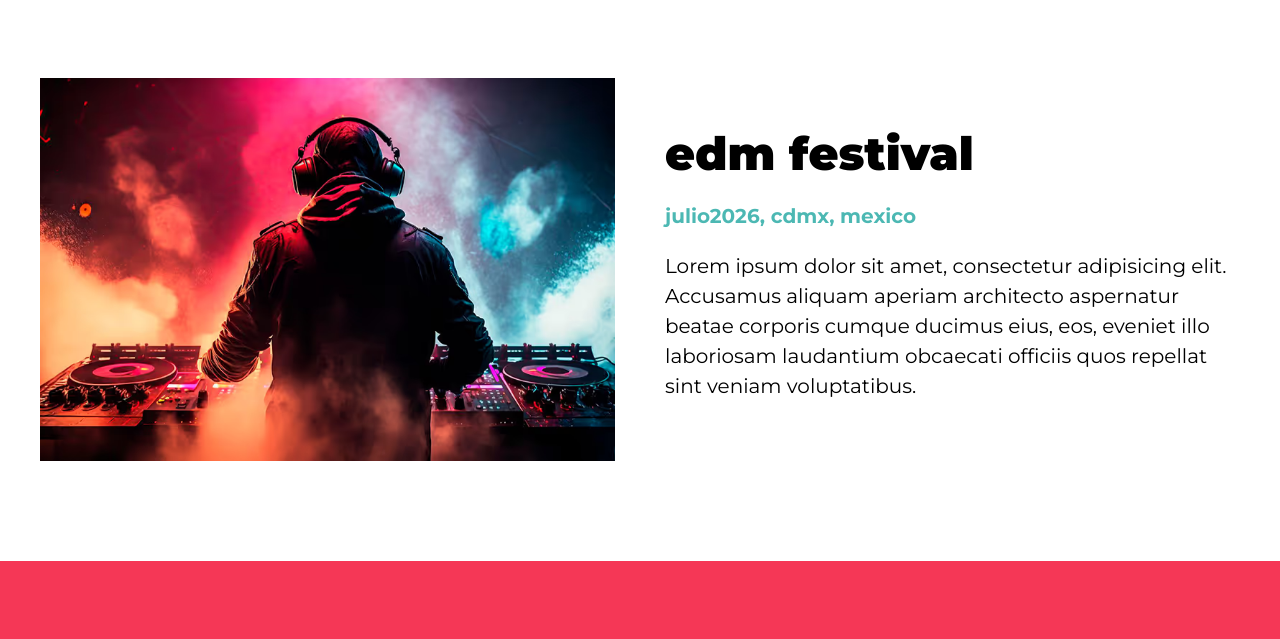
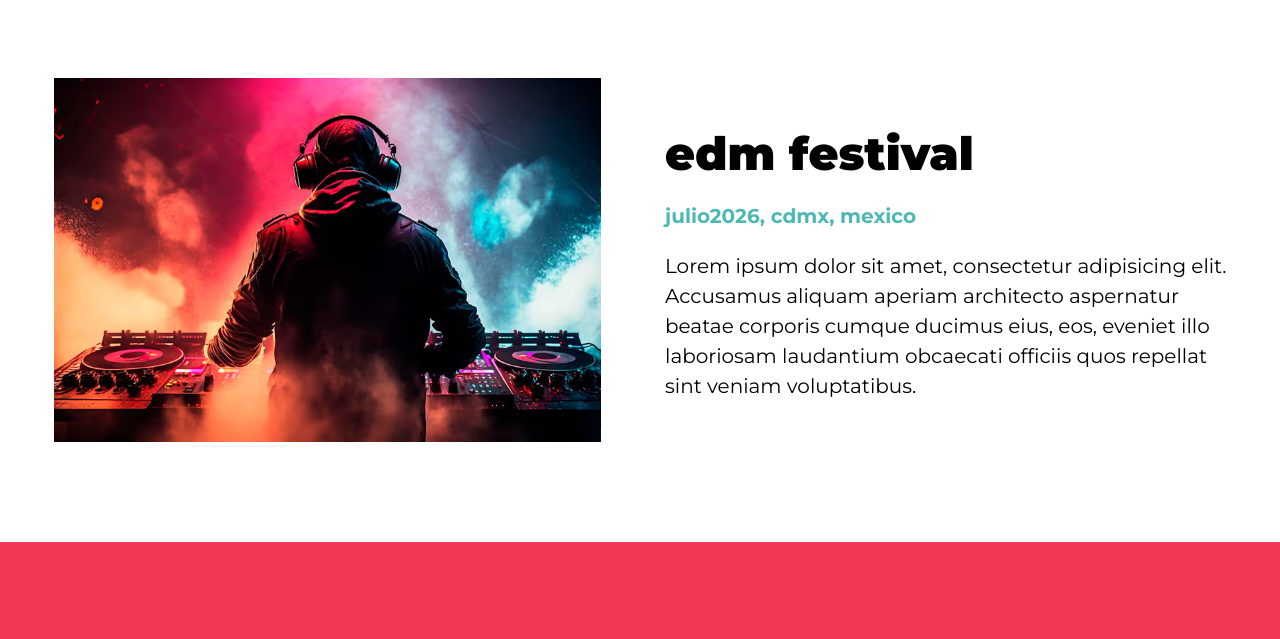
Before and after one commit to TylerBrock01/Fiestalatina, a website: page index.html in a window 1280 px wide. Shown: the part 748-1387 px from the top of the page. Drawn offline with Linux system fonts and the light colour scheme.

Commit message:
Update index.html

```diff
--- a/index.html
+++ b/index.html
@@ -35,7 +35,7 @@
     </div>
 
     <section class="sobres-festival">
-        <div class="imagen">
+        <div class="imagen contenedor">
             <picture>
                 <source srcset="build/img/imagen_dj.avif" type="image/avif">
                 <source srcset="build/img/imagen_dj.webp" type="imagen_dj.webp">
```
